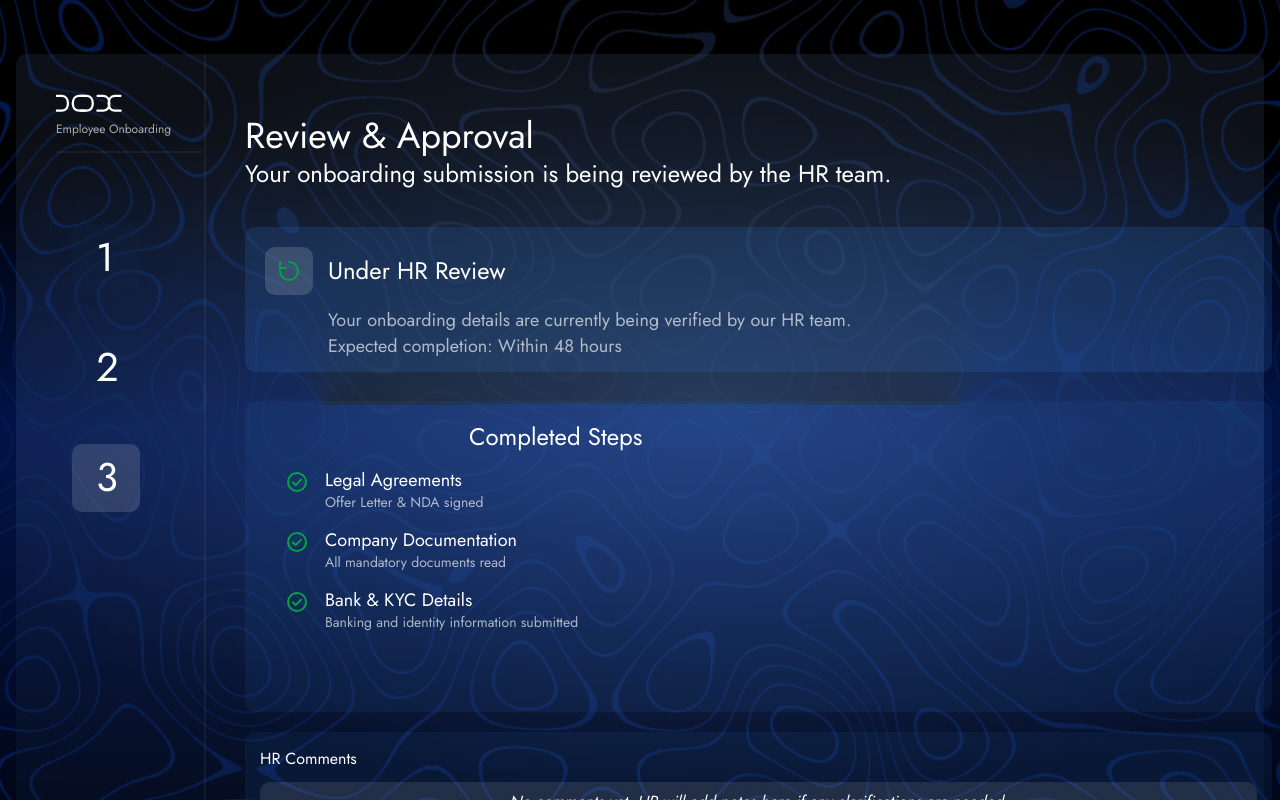
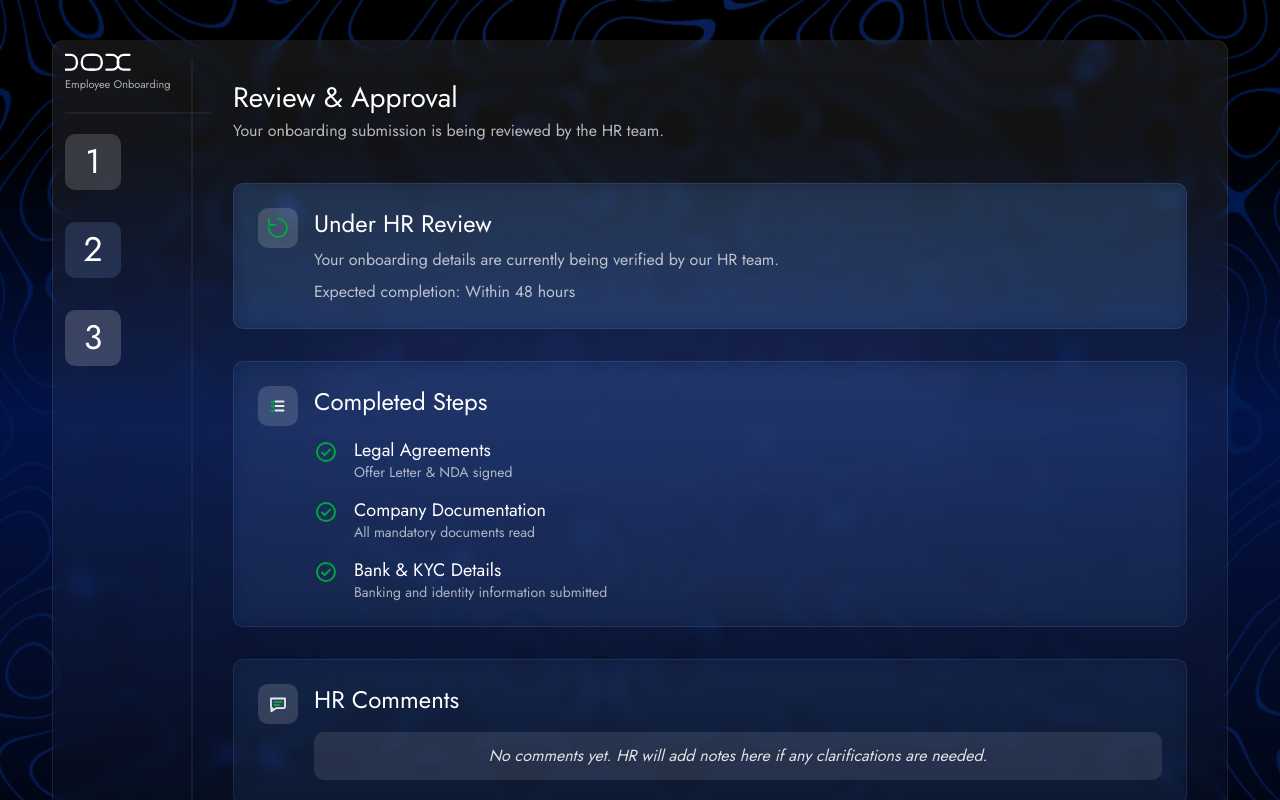
Before and after one commit to NoCapCode-tm/Dox, a React (Vite) app: page /review-approval in a window 1280 px wide. Shown: the top 800 px of the page. Built offline with nearby package versions, Linux system fonts and the light colour scheme; a web font is replaced by a local one.

Commit message:
feat: align review approval page styling with legal agreements page

```diff
--- a/src/pages/LegalAgreements.jsx
+++ b/src/pages/LegalAgreements.jsx
@@ -28,12 +28,13 @@ const LegalAgreements = () => {
                 />
             </div>
 
+
             {/* Pattern Overlay */}
            <div
     className="absolute inset-0 z-0"
     style={{
         backgroundImage:
-                        'url(/dox-bg.png), linear-gradient(180deg, rgba(0, 0, 0, 0.72) 14.42%, rgba(74, 131, 214, 0.14) 43.27%, rgba(0, 0, 0, 0.78) 100%)',
+            'url(/dox-bg.png), linear-gradient(180deg, #000000 14.42%, rgba(74, 131, 214, 0.6) 43.27%, #000000 100%)',
         backgroundSize: 'cover, cover',
         backgroundPosition: 'center, center',
         backgroundRepeat: 'no-repeat, no-repeat',
--- a/src/pages/ReviewApproval.jsx
+++ b/src/pages/ReviewApproval.jsx
@@ -19,23 +19,20 @@ const ReviewApproval = () => {
     ]
 
     return (
-        <div
-            className="relative min-h-screen w-full overflow-hidden font-[Jost] text-white"
-            style={{ background: 'linear-gradient(180deg, #050E1D 11.06%, #4A83D6 43%, #000000 100%)' }}
-        >
+        <div className="relative min-h-screen w-full overflow-hidden font-[Jost] text-white" style={{ background: '#000' }}>
             <div className="absolute inset-0 z-0">
                 <div
                     className="absolute top-0 left-0 w-1/2 h-full"
                     style={{
                         background:
-                            'conic-gradient(from 89.78deg at 50% 41%, #0A1F56 0deg, #00184D 219.41deg, #101828 309.85deg, #111111 360deg)',
+                            'conic-gradient(from 89.78deg at 50% 41%, #0A1F56 0deg, #00184D 219.41deg, #0A1F56 309.85deg, #0D2460 360deg)',
                     }}
                 />
                 <div
                     className="absolute top-0 right-0 w-1/2 h-full"
                     style={{
                         background:
-                            'conic-gradient(from 89.78deg at 50% 41%, #0A1F56 0deg, #00184D 219.41deg, #101828 309.85deg, #111111 360deg)',
+                            'conic-gradient(from 89.78deg at 50% 41%, #0A1F56 0deg, #00184D 219.41deg, #0A1F56 309.85deg, #0D2460 360deg)',
                         transform: 'matrix(-1, 0, 0, 1, 0, 0)',
                     }}
                 />
@@ -53,152 +50,88 @@ const ReviewApproval = () => {
                 }}
             />
 
-            <div className="relative z-10 mx-auto w-full max-w-[1300px] px-3 sm:px-4 lg:px-4 py-4 sm:py-6 lg:py-[54px]">
+            <div className="relative z-10 mx-auto w-full max-w-[1240px] px-4 md:px-8 py-8 md:py-10">
                 <div
-                    className="relative rounded-[10px] p-4 sm:p-6 lg:p-0"
+                    className="relative overflow-hidden rounded-[12px] border border-white/8"
                     style={{
-                        background: 'linear-gradient(180deg, rgba(255, 255, 255, 0.06) 0%, rgba(153, 153, 153, 0) 100%)',
+                        background: 'linear-gradient(180deg, rgba(255, 255, 255, 0.08) 0%, rgba(153, 153, 153, 0.02) 100%)',
+                        backdropFilter: 'blur(8px)',
+                        WebkitBackdropFilter: 'blur(8px)',
                     }}
                 >
-                    <div
-                        className="pointer-events-none absolute inset-0 rounded-[10px]"
-                        style={{
-                            background:
-                                'radial-gradient(66% 44% at 56% 40%, rgba(88, 142, 230, 0.30) 0%, rgba(88, 142, 230, 0.14) 46%, rgba(88, 142, 230, 0) 100%), linear-gradient(180deg, rgba(8, 20, 44, 0.26) 0%, rgba(26, 58, 110, 0.14) 52%, rgba(8, 20, 44, 0.26) 100%)',
-                        }}
-                    />
-
-                    <div className="relative z-10 lg:hidden">
-                        <div>
+                    <div className="grid grid-cols-1 md:grid-cols-[140px_1fr] min-h-[760px]">
+                        <aside className="relative p-4 md:p-3">
+                            <div className="hidden md:flex absolute right-0 top-[18px] bottom-[18px] pointer-events-none items-stretch">
+                                <VerticalDivider />
+                            </div>
                             <DoxLogo />
-                            <p className="mt-1 text-[12px] leading-[18px] text-white/65">Employee Onboarding</p>
-                            <div className="mt-3 mb-4">
+                            <p className="mt-1 text-[11px] leading-[16px] text-white/65">Employee Onboarding</p>
+                            <div className="my-5 pr-6">
                                 <HorizontalDivider />
                             </div>
-                        </div>
 
-                        <div className="flex items-center gap-3 mb-5">
+                            <div className="flex md:flex-col gap-3 md:gap-8">
                                 <StepBox number="1" active />
                                 <StepBox number="2" />
                                 <StepBox number="3" completed />
                             </div>
+                        </aside>
 
-                        <h1 className="text-[28px] sm:text-[32px] leading-[32px] sm:leading-[36px] font-normal text-white">Review &amp; Approval</h1>
-                        <p className="mt-2 text-[16px] sm:text-[18px] leading-[22px] sm:leading-[24px] font-normal text-white">
+                        <section className="relative p-5 md:p-8 lg:p-10">
+                            <div className="relative z-10">
+                                <h1 className="text-[28px] leading-[34px] font-normal">Review &amp; Approval</h1>
+                                <p className="mt-1 max-w-[820px] text-[16px] leading-[24px] text-white/70">
                                     Your onboarding submission is being reviewed by the HR team.
                                 </p>
 
-                        <div className="mt-5 rounded-[10px] bg-[rgba(46,109,194,0.2)] p-4 sm:p-5">
-                            <div className="h-[44px] w-[44px] rounded-[10px] bg-white/15 flex items-center justify-center">
-                                <ReviewIcon />
-                            </div>
-                            <h2 className="mt-3 text-[22px] sm:text-[24px] leading-[24px] font-normal text-white">Under HR Review</h2>
-                            <p className="mt-3 text-[15px] sm:text-[17px] leading-[22px] font-normal text-white/65">
-                                Your onboarding details are currently being verified by our HR team.
-                            </p>
-                            <p className="mt-2 text-[15px] sm:text-[17px] leading-[20px] font-normal text-white/65">
-                                Expected completion: Within 48 hours
-                            </p>
-                        </div>
+                                <div className="mt-10 space-y-8">
+                                    <InfoCard
+                                        title="Under HR Review"
+                                        description="Your onboarding details are currently being verified by our HR team."
+                                        secondary="Expected completion: Within 48 hours"
+                                        icon={<ReviewIcon />}
+                                        tone="primary"
+                                    />
 
-                        <div className="mt-5 rounded-[10px] bg-[rgba(46,109,194,0.1)] p-4 sm:p-5">
-                            <h2 className="text-[22px] sm:text-[24px] leading-[24px] font-normal text-white">Completed Steps</h2>
+                                    <InfoCard
+                                        title="Completed Steps"
+                                        description={
                                             <div className="mt-5 flex flex-col gap-4">
                                                 {steps.map((step, index) => (
                                                     <CompletedStep key={index} title={step.title} desc={step.desc} />
                                                 ))}
                                             </div>
-                        </div>
+                                        }
+                                        icon={<ChecklistIcon />}
+                                        tone="secondary"
+                                    />
 
-                        <div className="mt-5 rounded-[10px] bg-[rgba(46,109,194,0.1)] p-4">
-                            <p className="text-[16px] leading-[24px] font-normal text-white">HR Comments</p>
-                            <div className="mt-3 h-[40px] rounded-[10px] bg-white/10 flex items-center justify-center px-4 text-center">
-                                <p className="text-[13px] sm:text-[15px] leading-[18px] sm:leading-[22px] italic text-white">
+                                    <InfoCard
+                                        title="HR Comments"
+                                        description={
+                                            <div className="mt-4 rounded-[10px] bg-white/10 px-4 py-3 text-center">
+                                                <p className="text-[15px] leading-[22px] italic text-white/85 md:text-[16px] md:leading-[24px]">
                                                     No comments yet. HR will add notes here if any clarifications are needed.
                                                 </p>
                                             </div>
+                                        }
+                                        icon={<CommentIcon />}
+                                        tone="secondary"
+                                    />
                                 </div>
 
+                                <div className="mt-8 flex items-center justify-between">
                                     <button
                                         type="button"
                                         onClick={() => navigate('/welcome')}
-                            className="mt-5 flex items-center gap-[8px] h-[40px] rounded-[10px] border border-white/70 px-[18px] text-[16px] leading-[24px] text-white/70 hover:bg-white/5 transition-colors"
+                                        className="inline-flex items-center gap-2 rounded-[10px] border border-white/50 px-7 py-2.5 text-[16px] leading-[22px] text-white/90 transition-colors hover:bg-white/5"
                                     >
                                         <BackArrowIcon />
                                         Back
                                     </button>
                                 </div>
-
-                    <div className="relative z-10 hidden lg:block min-h-[880px]">
-                        <div className="absolute inset-y-0 left-[188px] pointer-events-none">
-                            <VerticalDivider />
                             </div>
-
-                        <div className="absolute left-[40px] top-[40px]">
-                            <DoxLogo />
-                            <p className="mt-[6px] text-[12px] leading-[20px] text-white/65">Employee Onboarding</p>
-                            <div className="mt-[12px]">
-                                <HorizontalDivider />
-                            </div>
-                        </div>
-
-                        <div className="absolute left-[56px] top-[170px] flex flex-col gap-[42px]">
-                            <StepBox number="1" active />
-                            <StepBox number="2" />
-                            <StepBox number="3" completed />
-                        </div>
-
-                        <div className="absolute left-[229px] top-[64px] right-[40px]">
-                            <h1 className="text-[36px] leading-[36px] font-normal text-white">Review &amp; Approval</h1>
-                            <p className="mt-[8px] text-[24px] leading-[24px] font-normal text-white">
-                                Your onboarding submission is being reviewed by the HR team.
-                            </p>
-                        </div>
-
-                        <div className="absolute left-[229px] top-[173px] w-[1027px] h-[145px] rounded-[10px] bg-[rgba(46,109,194,0.2)]">
-                            <div className="absolute left-[20px] top-[20px] h-[48px] w-[48px] rounded-[10px] bg-white/15 flex items-center justify-center">
-                                <ReviewIcon />
-                            </div>
-                            <div className="absolute left-[83px] top-[32px]">
-                                <h2 className="text-[24px] leading-[24px] font-normal text-white">Under HR Review</h2>
-                                <p className="mt-[25px] text-[18px] leading-[24px] font-normal text-white/65 max-w-[710px]">
-                                    Your onboarding details are currently being verified by our HR team.
-                                </p>
-                                <p className="mt-[4px] text-[18px] leading-[20px] font-normal text-white/65">
-                                    Expected completion: Within 48 hours
-                                </p>
-                            </div>
-                        </div>
-
-                        <div className="absolute left-[229px] top-[347px] w-[1027px] h-[311px] rounded-[10px] bg-[rgba(46,109,194,0.1)]">
-                            <div className="absolute left-[224px] top-[24px]">
-                                <h2 className="text-[24px] leading-[24px] font-normal text-white">Completed Steps</h2>
-                            </div>
-
-                            <div className="absolute left-[40px] top-[67px] flex flex-col gap-[16px]">
-                                {steps.map((step, index) => (
-                                    <CompletedStep key={index} title={step.title} desc={step.desc} />
-                                ))}
-                            </div>
-                        </div>
-
-                        <div className="absolute left-[229px] top-[678px] w-[1027px] h-[105px] rounded-[10px] bg-[rgba(46,109,194,0.1)]">
-                            <p className="absolute left-[15px] top-[15px] text-[16px] leading-[24px] font-normal text-white">HR Comments</p>
-                            <div className="absolute left-[15px] right-[15px] top-[50px] h-[40px] rounded-[10px] bg-white/10 flex items-center justify-center px-4 text-center">
-                                <p className="text-[16px] leading-[24px] italic text-white">
-                                    No comments yet. HR will add notes here if any clarifications are needed.
-                                </p>
-                            </div>
-                        </div>
-
-                        <button
-                            type="button"
-                            onClick={() => navigate('/welcome')}
-                            className="absolute left-[229px] top-[800px] flex items-center gap-[8px] h-[40px] rounded-[10px] border border-white/70 px-[18px] text-[16px] leading-[24px] text-white/70 hover:bg-white/5 transition-colors"
-                        >
-                            <BackArrowIcon />
-                            Back
-                        </button>
+                        </section>
                     </div>
                 </div>
             </div>
@@ -208,21 +141,47 @@ const ReviewApproval = () => {
 
 const StepBox = ({ number, active = false, completed = false }) => (
     <div
-        className="relative h-[68px] w-[68px] rounded-[10px]"
-        style={{ background: completed ? 'rgba(255, 255, 255, 0.14)' : 'rgba(18, 42, 75, 0.2)' }}
+        className="flex h-[56px] w-[56px] items-center justify-center rounded-[10px] text-[34px] leading-none text-white"
+        style={{ background: completed ? 'rgba(255,255,255,0.18)' : active ? 'rgba(255,255,255,0.16)' : 'rgba(75, 96, 137, 0.35)' }}
     >
-        <span className="absolute left-[24px] top-[21px] text-[40px] leading-[24px] font-normal text-white">{number}</span>
+        {number}
     </div>
 )
 
 const CompletedStep = ({ title, desc }) => (
-    <div className="relative flex items-start gap-[16px]">
+    <div className="flex items-start gap-4">
         <div className="mt-[2px] h-[24px] w-[24px] shrink-0 text-[#00A63E]">
             <CheckIcon />
         </div>
         <div>
             <h3 className="text-[18px] leading-[24px] font-normal text-white">{title}</h3>
             <p className="text-[14px] leading-[20px] font-normal text-white/65">{desc}</p>
+        </div>
+    </div>
+)
+
+const InfoCard = ({ title, description, secondary, icon, tone = 'secondary' }) => (
+    <div
+        className="relative rounded-[10px] border border-white/8 p-4 md:p-6"
+        style={{
+            background: tone === 'primary' ? 'rgba(46, 109, 194, 0.2)' : 'rgba(46, 109, 194, 0.1)',
+            backdropFilter: 'blur(10px)',
+            WebkitBackdropFilter: 'blur(10px)',
+        }}
+    >
+        <div className="flex items-start gap-3 md:gap-4">
+            <div className="flex h-10 w-10 shrink-0 items-center justify-center rounded-[10px] bg-white/15 text-white">
+                {icon}
+            </div>
+            <div className="min-w-0 flex-1">
+                <h2 className="text-[22px] leading-[28px] font-normal text-white md:text-[24px] md:leading-[32px]">{title}</h2>
+                {typeof description === 'string' ? (
+                    <p className="mt-2 max-w-[760px] text-[16px] leading-[24px] text-white/70">{description}</p>
+                ) : (
+                    description
+                )}
+                {secondary ? <p className="mt-2 text-[15px] leading-[22px] text-white/70 md:text-[16px] md:leading-[24px]">{secondary}</p> : null}
+            </div>
         </div>
     </div>
 )
@@ -256,6 +215,25 @@ const ReviewIcon = () => (
     </svg>
 )
 
+const ChecklistIcon = () => (
+    <svg width="24" height="24" viewBox="0 0 24 24" fill="none" aria-hidden="true">
+        <path d="M9.5 7.5h8" stroke="#FFFFFF" strokeOpacity="0.9" strokeWidth="2" strokeLinecap="round" />
+        <path d="M9.5 12h8" stroke="#FFFFFF" strokeOpacity="0.9" strokeWidth="2" strokeLinecap="round" />
+        <path d="M9.5 16.5h8" stroke="#FFFFFF" strokeOpacity="0.9" strokeWidth="2" strokeLinecap="round" />
+        <path d="M5.5 7.5l1 1 1.7-1.8" stroke="#00A63E" strokeWidth="1.8" strokeLinecap="round" strokeLinejoin="round" />
+        <path d="M5.5 12l1 1 1.7-1.8" stroke="#00A63E" strokeWidth="1.8" strokeLinecap="round" strokeLinejoin="round" />
+        <path d="M5.5 16.5l1 1 1.7-1.8" stroke="#00A63E" strokeWidth="1.8" strokeLinecap="round" strokeLinejoin="round" />
+    </svg>
+)
+
+const CommentIcon = () => (
+    <svg width="24" height="24" viewBox="0 0 24 24" fill="none" aria-hidden="true">
+        <path d="M5 6.5h14v8.2c0 .8-.7 1.5-1.5 1.5H10l-4.6 3.1v-3.1H6.5C5.7 16.2 5 15.5 5 14.7V6.5Z" stroke="#FFFFFF" strokeOpacity="0.9" strokeWidth="1.8" strokeLinejoin="round" />
+        <path d="M8.5 10h7" stroke="#00A63E" strokeWidth="1.8" strokeLinecap="round" />
+        <path d="M8.5 13h4.5" stroke="#00A63E" strokeWidth="1.8" strokeLinecap="round" />
+    </svg>
+)
+
 const CheckIcon = () => (
     <svg width="24" height="24" viewBox="0 0 24 24" fill="none" aria-hidden="true">
         <circle cx="12" cy="12" r="9" stroke="currentColor" strokeWidth="2" />
```
Lines whose indentation alone changed are shown as unchanged.
